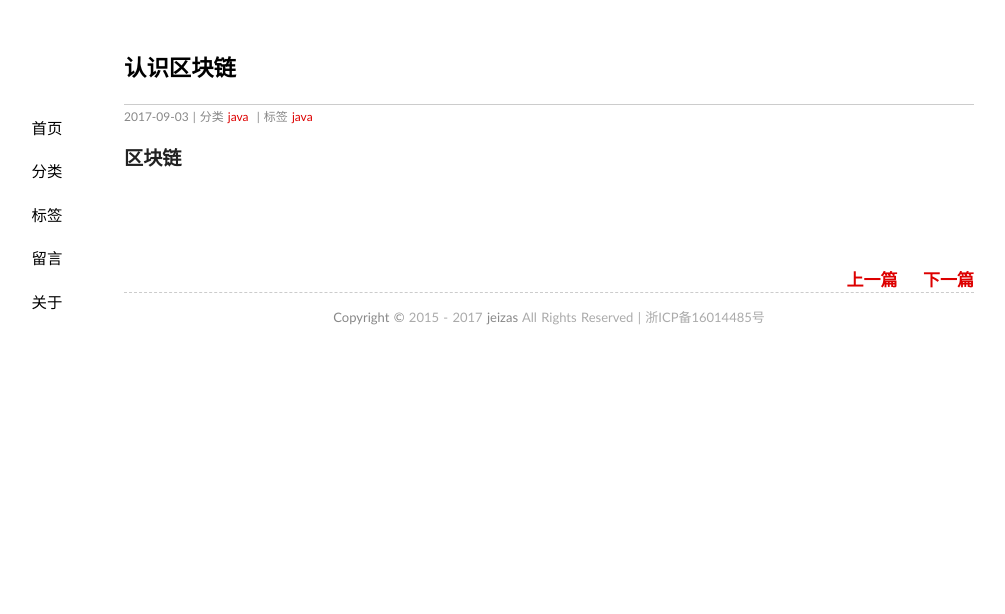
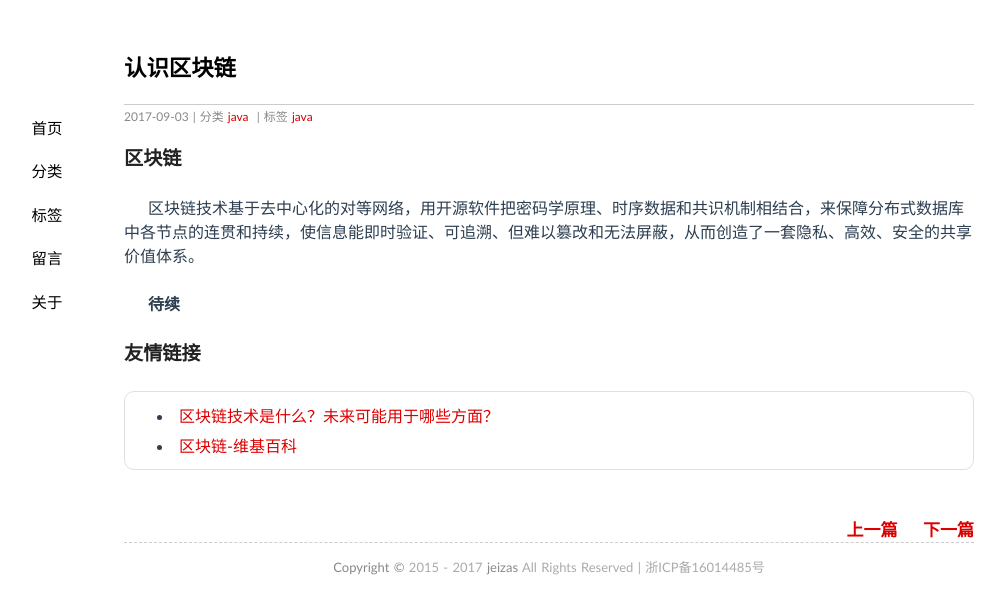
Before and after one commit to jeizas/jeizas.github.io, a Jekyll site: the page built from _posts/2017-09-03-blockchain_thinking.md, in a window 1280 px wide. Shown: the top 614 px of the page, without its empty margins (91-1096 px from the left). Built offline with Jekyll 4.4.1, drawn with Linux system fonts in a browser that asks for light colours; comment, search, counter and statistics services are not loaded.

Commit message:
modified:   _posts/2017-09-03-blockchain_thinking.md

```diff
--- a/_posts/2017-09-03-blockchain_thinking.md
+++ b/_posts/2017-09-03-blockchain_thinking.md
@@ -8,4 +8,11 @@ tags: java
 
 ### 区块链
 
-&emsp;&emsp;
+&emsp;&emsp;区块链技术基于去中心化的对等网络，用开源软件把密码学原理、时序数据和共识机制相结合，来保障分布式数据库中各节点的连贯和持续，使信息能即时验证、可追溯、但难以篡改和无法屏蔽，从而创造了一套隐私、高效、安全的共享价值体系。
+
+&emsp;&emsp;**待续**
+
+### 友情链接
+
+- [区块链技术是什么？未来可能用于哪些方面？](https://www.zhihu.com/question/27687960)
+- [区块链-维基百科](https://zh.wikipedia.org/wiki/%E5%8C%BA%E5%9D%97%E9%93%BE)
```
